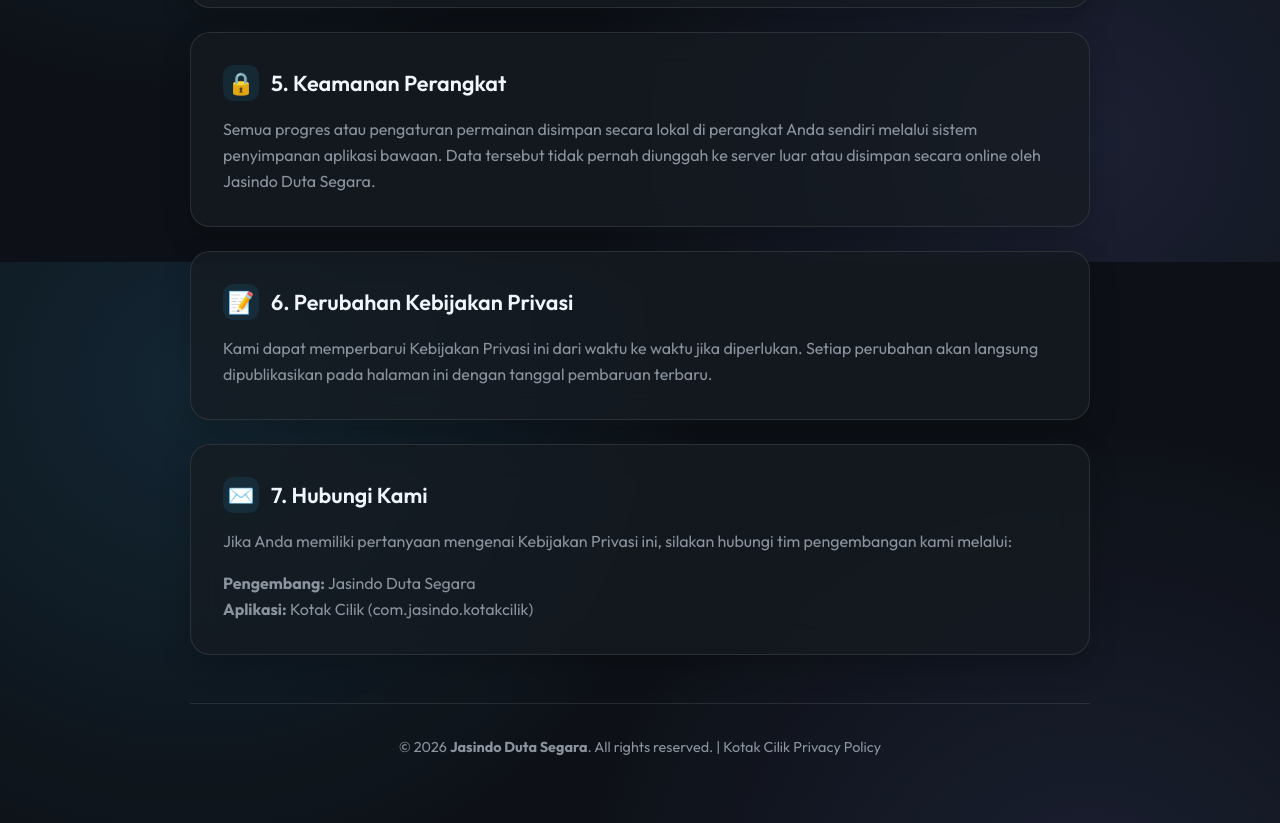
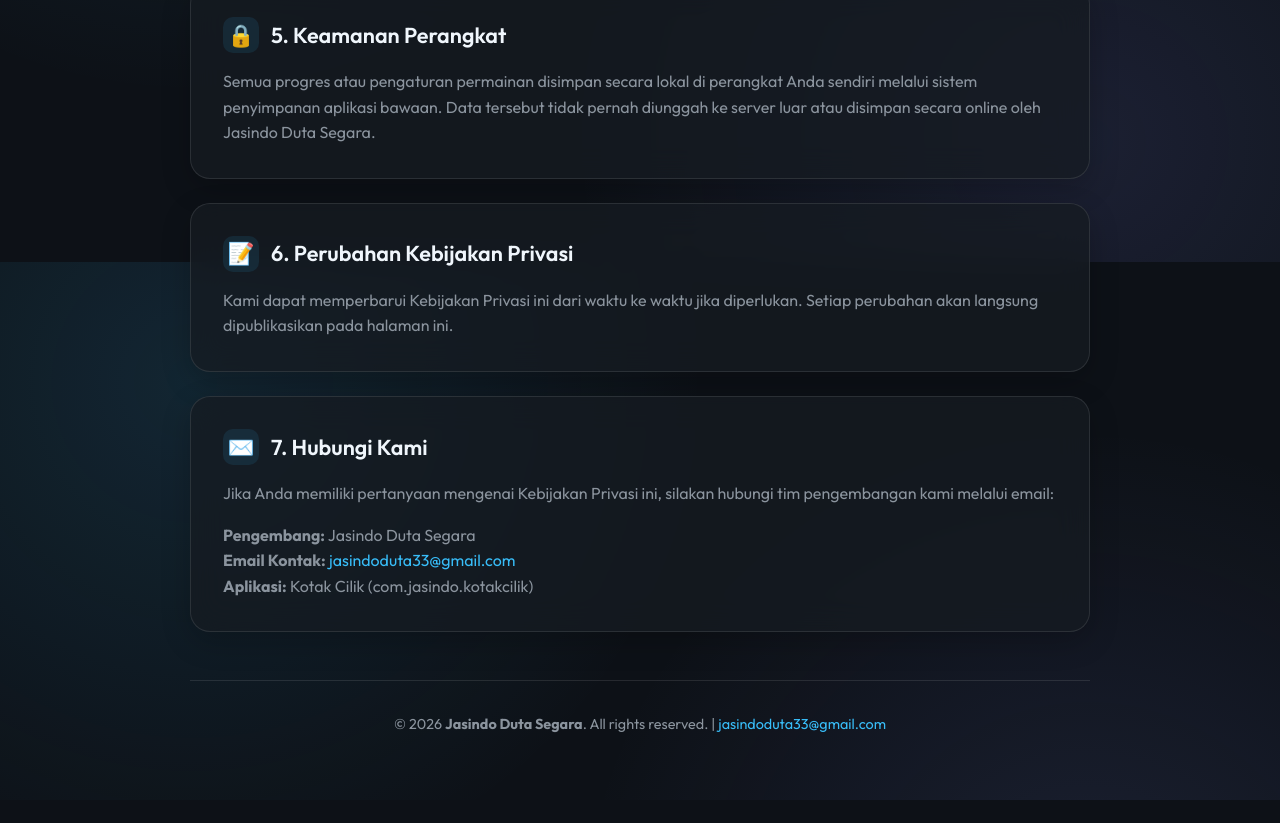
Before and after one commit to jasindoduta1/kotakcilik-privacy, a plain HTML site: page index.html in a window 1280 px wide. Shown: the part 1338-2161 px from the top of the page. After the commit the page ends 2138 px from the top, so only its background shows below. Drawn offline with Linux system fonts and the light colour scheme.

Commit message:
Remove effective date and set contact email to jasindoduta33@gmail.com

```diff
--- a/index.html
+++ b/index.html
@@ -4,7 +4,7 @@
     <meta charset="UTF-8">
     <meta name="viewport" content="width=device-width, initial-scale=1.0">
     <title>Privacy Policy - Kotak Cilik | Jasindo Duta Segara</title>
-    <meta name="description" content="Official Privacy Policy for Kotak Cilik game by Jasindo Duta Segara. Target audience 13+. Zero data collection guarantee.">
+    <meta name="description" content="Official Privacy Policy for Kotak Cilik game by Jasindo Duta Segara. Target audience 13+. Zero data collection guarantee. Contact: jasindoduta33@gmail.com">
     <link rel="preconnect" href="https://fonts.googleapis.com">
     <link rel="preconnect" href="https://fonts.gstatic.com" crossorigin>
     <link href="https://fonts.googleapis.com/css2?family=Outfit:wght@300;400;500;600;700&display=swap" rel="stylesheet">
@@ -292,7 +292,6 @@
             <div class="badges">
                 <span class="badge">🎯 Target Usia: 13+ / Age 13+</span>
                 <span class="badge green">🛡️ Tanpa Pengumpulan Data / Zero Data Collection</span>
-                <span class="badge">📅 Terbaru / Effective: 2 Agustus 2026</span>
             </div>
         </header>
 
@@ -363,7 +362,7 @@
                     6. Perubahan Kebijakan Privasi
                 </h2>
                 <p>
-                    Kami dapat memperbarui Kebijakan Privasi ini dari waktu ke waktu jika diperlukan. Setiap perubahan akan langsung dipublikasikan pada halaman ini dengan tanggal pembaruan terbaru.
+                    Kami dapat memperbarui Kebijakan Privasi ini dari waktu ke waktu jika diperlukan. Setiap perubahan akan langsung dipublikasikan pada halaman ini.
                 </p>
             </div>
 
@@ -373,10 +372,11 @@
                     7. Hubungi Kami
                 </h2>
                 <p>
-                    Jika Anda memiliki pertanyaan mengenai Kebijakan Privasi ini, silakan hubungi tim pengembangan kami melalui:
+                    Jika Anda memiliki pertanyaan mengenai Kebijakan Privasi ini, silakan hubungi tim pengembangan kami melalui email:
                 </p>
                 <p style="margin-top: 0.5rem;">
                     <strong>Pengembang:</strong> Jasindo Duta Segara<br>
+                    <strong>Email Kontak:</strong> <a href="mailto:jasindoduta33@gmail.com" style="color: var(--accent-glow); text-decoration: none;">jasindoduta33@gmail.com</a><br>
                     <strong>Aplikasi:</strong> Kotak Cilik (com.jasindo.kotakcilik)
                 </p>
             </div>
@@ -449,7 +449,7 @@
                     6. Changes to This Privacy Policy
                 </h2>
                 <p>
-                    We may update this Privacy Policy from time to time if required. Any changes will be published directly on this page with an updated effective date.
+                    We may update this Privacy Policy from time to time if required. Any changes will be published directly on this page.
                 </p>
             </div>
 
@@ -463,13 +463,14 @@
                 </p>
                 <p style="margin-top: 0.5rem;">
                     <strong>Developer:</strong> Jasindo Duta Segara<br>
+                    <strong>Contact Email:</strong> <a href="mailto:jasindoduta33@gmail.com" style="color: var(--accent-glow); text-decoration: none;">jasindoduta33@gmail.com</a><br>
                     <strong>Application:</strong> Kotak Cilik (com.jasindo.kotakcilik)
                 </p>
             </div>
         </main>
 
         <footer>
-            <p>&copy; 2026 <strong>Jasindo Duta Segara</strong>. All rights reserved. | Kotak Cilik Privacy Policy</p>
+            <p>&copy; 2026 <strong>Jasindo Duta Segara</strong>. All rights reserved. | <a href="mailto:jasindoduta33@gmail.com">jasindoduta33@gmail.com</a></p>
         </footer>
     </div>
 
```
